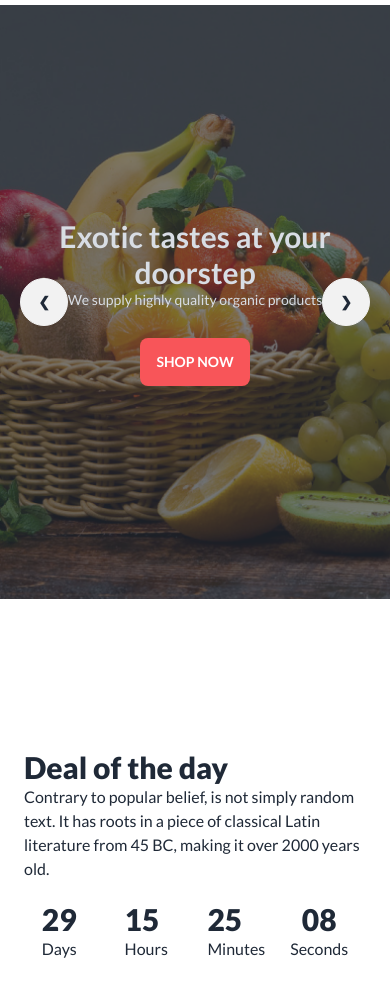
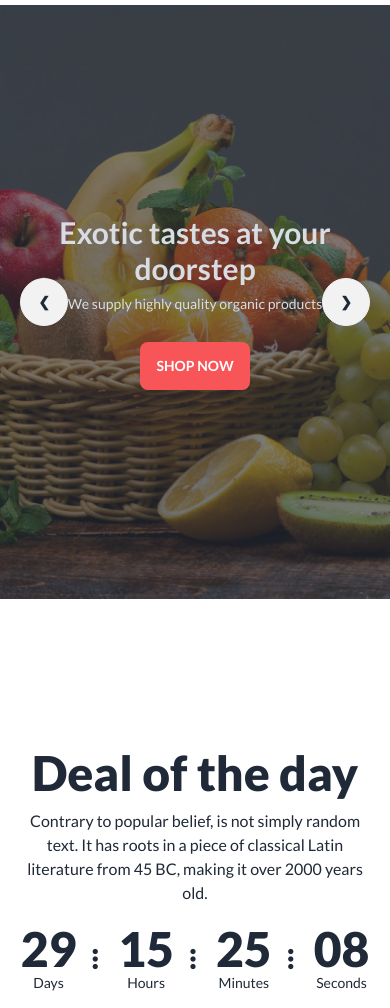
Before and after one commit to tashrifantora/Assignment-03, a plain HTML site: page index.html in a window 390 px wide. Shown: the part 59-1067 px from the top of the page. Drawn offline with nearby package versions, Linux system fonts and the light colour scheme; grey boxes are pictures that could not be loaded; files whose address does not match are found by name.

Commit message:
deal & time responsive did very well

```diff
--- a/index.html
+++ b/index.html
@@ -103,7 +103,7 @@
                             <div class="hero-overlay bg-opacity-60"></div>
                             <div class="hero-content text-center text-neutral-content">
                                 <div class="max-w-xl mx-auto">
-                                    <h1 class=" text-3xl md:text-4xl lg:text-6xl font-bold font-garamond ">Exotic tastes
+                                    <h1 class=" text-3xl md:text-5xl lg:text-6xl font-bold mb-2">Exotic tastes
                                         at
                                         your
                                         doorstep</h1>
@@ -127,7 +127,7 @@
                             <div class="hero-overlay bg-opacity-60"></div>
                             <div class="hero-content text-center text-neutral-content">
                                 <div class="max-w-xl mx-auto">
-                                    <h1 class=" text-6xl font-bold font-garamond ">Exotic tastes at your doorstep</h1>
+                                    <h1 class=" text-6xl font-bold  ">Exotic tastes at your doorstep</h1>
                                     <p class="text-lg mb-7">We supply highly quality organic products</p>
                                     <button class="btn bg-primary-color border-none text-white">Shop Now</button>
                                 </div>
@@ -147,7 +147,7 @@
                             <div class="hero-overlay bg-opacity-60"></div>
                             <div class="hero-content text-center text-neutral-content">
                                 <div class="max-w-xl mx-auto">
-                                    <h1 class=" text-6xl font-bold font-garamond ">Exotic tastes at your doorstep</h1>
+                                    <h1 class=" text-6xl font-bold  ">Exotic tastes at your doorstep</h1>
                                     <p class="text-lg mb-7">We supply highly quality organic products</p>
                                     <button class="btn bg-primary-color border-none text-white">Shop Now</button>
                                 </div>
@@ -167,7 +167,7 @@
                             <div class="hero-overlay bg-opacity-60"></div>
                             <div class="hero-content text-center text-neutral-content">
                                 <div class="max-w-xl mx-auto">
-                                    <h1 class=" text-6xl font-bold font-garamond ">Exotic tastes at your doorstep</h1>
+                                    <h1 class=" text-6xl font-bold  ">Exotic tastes at your doorstep</h1>
                                     <p class="text-lg mb-7">We supply highly quality organic products</p>
                                     <button class="btn bg-primary-color border-none text-white">Shop Now</button>
                                 </div>
@@ -201,54 +201,58 @@
     <main>
         <!-- Deal of the day (Start) -->
         <section class="container mx-auto px-6">
-            <div class="flex-col lg:flex  justify-between mb-12">
-                <div class="mb-5 ">
-                    <h1 class="text-3xl lg:text-5xl  font-extrabold ">Deal of the day</h1>
-                    <p class="max-w-2xl">Contrary to popular belief, is not simply random text. It has
+            <!-- Deal of the day + Date time -->
+            <div class="flex-row text-center lg:text-left lg:flex justify-between mb-12">
+                <div class="">
+                    <h1 class="text-5xl font-extrabold mb-3">Deal of the day</h1>
+                    <p class="font-medium max-w-2xl mb-5">Contrary to popular belief, is not simply random text. It has
                         roots
-                        in a
-                        piece
-                        of classical
+                        in
+                        a
+                        piece of
+                        classical
                         Latin
                         literature from 45 BC, making it over 2000 years old.</p>
                 </div>
 
-                <!-- Time Date section -->
-                <div class="flex  items-center justify-center">
-                    <!-- Days -->
-                    <div>
-                        <div class="flex justify-center items-center">
-                            <h2 class="text-3xl lg:text-5xl font-extrabold mr-6">29</h2>
-                            <img class="mt-2 mr-6" src="./images/icons/Frame (1).png" alt="">
+                <!-- Time section -->
+                <div class="flex justify-center items-center space-x-5">
+
+                    <!-- Day -->
+                    <div class="flex items-center gap-4">
+                        <div>
+                            <h1 class="text-5xl font-extrabold">29</h1>
+                            <p class="text-sm text-center">Days</p>
                         </div>
-                        <p class="lg:ml-3">Days</p>
+                        <span><i class="fa-solid fa-ellipsis-vertical text-2xl"></i></span>
                     </div>
 
                     <!-- Hours -->
-                    <div>
-                        <div class="flex justify-center items-center">
-                            <h2 class="text-3xl lg:text-5xl font-extrabold mr-6">15</h2>
-                            <img class="mt-2 mr-6" src="./images//icons/Frame (1).png (1).png" alt="">
+                    <div class="flex items-center gap-4">
+                        <div>
+                            <h1 class="text-5xl font-extrabold">15</h1>
+                            <p class="text-sm text-center">Hours</p>
                         </div>
-                        <p class="lg:ml-3">Hours</p>
+                        <span><i class="fa-solid fa-ellipsis-vertical text-2xl"></i></span>
                     </div>
 
                     <!-- Minutes -->
-                    <div>
-                        <div class="flex justify-center items-center">
-                            <h2 class="text-3xl lg:text-5xl font-extrabold mr-6">25</h2>
-                            <img class="mt-2 mr-6" src="./images/icons/Frame (1).png" alt="">
+                    <div class="flex items-center gap-4">
+                        <div>
+                            <h1 class="text-5xl font-extrabold">25</h1>
+                            <p class="text-sm text-center">Minutes</p>
                         </div>
-                        <p class="lg:ml-3">Minutes</p>
+                        <span><i class="fa-solid fa-ellipsis-vertical text-2xl"></i></span>
                     </div>
 
-                    <!-- Seconds -->
-                    <div>
-                        <div class="flex justify-center items-center">
-                            <h2 class="text-3xl lg:text-5xl font-extrabold">08</h2>
+                    <!-- Second -->
+                    <div class="flex items-center gap-4">
+                        <div>
+                            <h1 class="text-5xl font-extrabold">08</h1>
+                            <p class="text-sm text-center">Seconds</p>
                         </div>
-                        <p class="lg:ml-3">Seconds</p>
                     </div>
+
                 </div>
             </div>
 
@@ -720,7 +724,9 @@
                         <div class="relative order-1">
                             <h3 class="text-2xl font-semibold mb-5 text-end">Dedicated Team</h3>
                             <hr class="border-black w-28 mb-4 absolute right-0">
-                            <p class="text-gray-500 mb-12 text-end">Professional employees are there for you to pick the
+                            <p class="text-gray-500 mb-12 text-end ">Professional employees are there for you to
+                                pick
+                                the
                                 most
                                 amazing
                                 and
```
